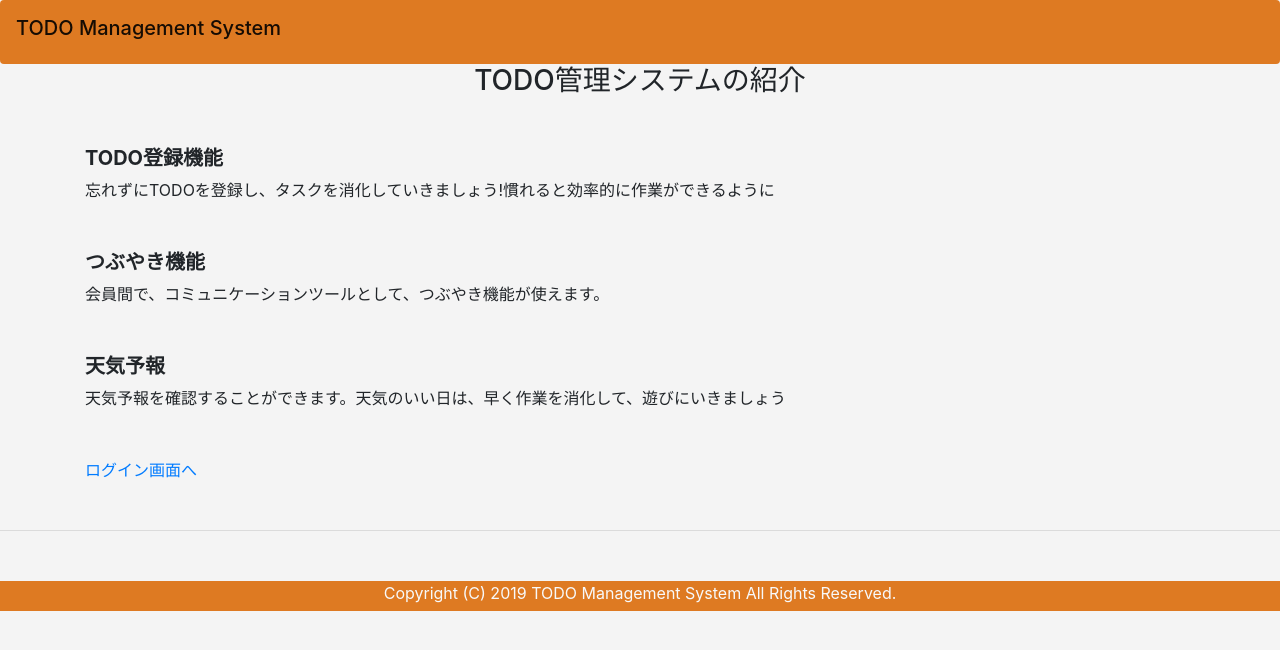
After one commit to shomakobayashi/todo_management, a Spring app: page /login/introduction in a window 1280 px wide. The commit adds this page. Shown: the top 650 px of the page. Run offline with Thymeleaf, Linux system fonts and the light colour scheme; the template is opened without the code that fills it, so the values that code supplies are empty; some of the project's set-up classes (security, data sources, template engines, error pages and the like) are left out, and stand-ins take their place; database files in the repository are not loaded; some libraries are stand-ins or nearby versions.

Commit message:
first commit

```diff
--- a/mysql_resource/table/create_table.sql
+++ b/mysql_resource/table/create_table.sql
@@ -1,5 +1,5 @@
 -- USE
-USE dev_training
+USE dev_training;
 
 -- CREATE
 CREATE TABLE `accounts` (
--- a/src/main/java/com/dev_training/config/WebSecurityConfig.java
+++ b/src/main/java/com/dev_training/config/WebSecurityConfig.java
@@ -39,7 +39,9 @@ public class WebSecurityConfig extends WebSecurityConfigurerAdapter {
                 .antMatchers("/").permitAll()
                 .antMatchers("/login").permitAll()
                 .antMatchers("/account/register/**").permitAll()
-                .anyRequest().authenticated();
+                //Todo TechAdv todoSecurity アプリ紹介ページを認証状態によらず許可するURLに追加する。
+                .antMatchers("/login/introduction").permitAll()//認証なしで許可するURLの設定
+                .anyRequest().authenticated();//すべてのリクエストに対し認証を設定する。
 
         http.formLogin()
                 .loginPage("/login") // ログインページのパス
--- a/src/main/java/com/dev_training/controller/AccountUnsubscribeController.java
+++ b/src/main/java/com/dev_training/controller/AccountUnsubscribeController.java
@@ -61,5 +61,7 @@ public class AccountUnsubscribeController {
         // セッション破棄
         session.invalidate();
         return "account/accountUnsubscribeCompleteForm";
+
+
     }
 }
--- a/src/main/java/com/dev_training/controller/AccountUpdateController.java
+++ b/src/main/java/com/dev_training/controller/AccountUpdateController.java
@@ -41,8 +41,7 @@ public class AccountUpdateController {
      * @return Path
      */
     @RequestMapping(value = "/init")
-    public String updateInit(Model model) {
-        // セッションに格納されているアカウントをもとに、DBから最新のアカウントを取得してModelに格納する。
+    public String antUPdateInit(Model model){
         Account account = (Account) session.getAttribute(SESSION_FORM_ID);
         Account targetAccount = service.getAccountById(account.getId());
         model.addAttribute("accountUpdateForm", targetAccount);
@@ -57,6 +56,8 @@ public class AccountUpdateController {
      * @param model             モデル
      * @return Path
      */
+
+
     @RequestMapping(value = "/confirm", method = RequestMethod.POST)
     public String confirm(@ModelAttribute @Validated AccountUpdateForm accountUpdateForm, BindingResult bindingResult, Model model) {
         // BeanValidationのエラー確認
--- a/src/main/java/com/dev_training/service/AccountUpdateService.java
+++ b/src/main/java/com/dev_training/service/AccountUpdateService.java
@@ -20,6 +20,7 @@ public class AccountUpdateService {
 
     @Autowired
     public AccountUpdateService(AccountRepository accountRepository) {
+
         this.accountRepository = accountRepository;
     }
 
@@ -70,6 +71,7 @@ public class AccountUpdateService {
      */
     @Transactional
     public void updateAccountById(Account account) {
+
         accountRepository.save(account);
     }
 
--- a/src/main/resources/application.properties
+++ b/src/main/resources/application.properties
@@ -2,7 +2,7 @@ spring.thymeleaf.mode=HTML
 
 spring.datasource.url=jdbc:mysql://localhost:3306/dev_training?autoReconnect=true&useSSL=false&characterEncoding=utf8
 spring.datasource.username=root
-spring.datasource.password=root
+spring.datasource.password=rootpass
 spring.datasource.driver-class-name=com.mysql.jdbc.Driver
 
 logging.level.org.springframework.web=info
--- /dev/null
+++ b/src/main/resources/templates/login/introduction.html
@@ -0,0 +1,41 @@
+<!DOCTYPE html>
+<html xmlns:th="http://www.thymeleaf.org">
+<head th:replace="common/common_header::base_header(~{::title})">
+  <title>アプリ紹介</title>
+</head>
+<body style="background-color:#eeeeee;">
+<nav th:replace="common/noLoginNav"></nav>
+<div class="container">
+  <div class="row">
+    <div class="col-12 mx-auto">
+      <h3 class="h3 text-center mb-5">TODO管理システムの紹介</h3>
+    </div>
+  </div>
+  <div class="row">
+    <div class="col-10">
+      <h5 class="font-weight-bold">TODO登録機能</h5>
+      <p class="grey-text mb-5">忘れずにTODOを登録し、タスクを消化していきましょう!慣れると効率的に作業ができるように</p>
+    </div>
+  </div>
+  <div class="row">
+    <div class="col-10">
+      <h5 class="font-weight-bold">つぶやき機能</h5>
+      <p class="grey-text mb-5">会員間で、コミュニケーションツールとして、つぶやき機能が使えます。</p>
+    </div>
+  </div>
+  <div class="row">
+    <div class="col-10">
+      <h5 class="font-weight-bold">天気予報</h5>
+      <p class="grey-text mb-5">天気予報を確認することができます。天気のいい日は、早く作業を消化して、遊びにいきましょう</p>
+    </div>
+  </div>
+  <div class="row">
+    <div class="col-10">
+      <a href="/login" >ログイン画面へ</a>
+    </div>
+  </div>
+</div>
+<hr class="my-5">
+<footer th:replace="common/common_footer"></footer>
+</body>
+</html>
--- a/src/main/resources/templates/login/loginForm.html
+++ b/src/main/resources/templates/login/loginForm.html
@@ -126,9 +126,12 @@
                 <iframe class="embed-responsive-item" src="https://www.youtube.com/embed/z6SZf7MOkEA" allowfullscreen></iframe>
             </div>
         </div>
+
     </div>
 </div>
 <hr class="my-5">
+<!--todo TeckAdv todoSecutity アプリ紹介ページへ遷移するリンクを追加する。 -->
+<a href="/login/introduction">アプリ紹介ページへ</a>
 <footer th:replace="common/common_footer"></footer>
 </body>
 </html>
```
Also changed, not shown: src/main/java/com/dev_training/controller/LoginController.java (+14 -3 lines), 6 other files.
